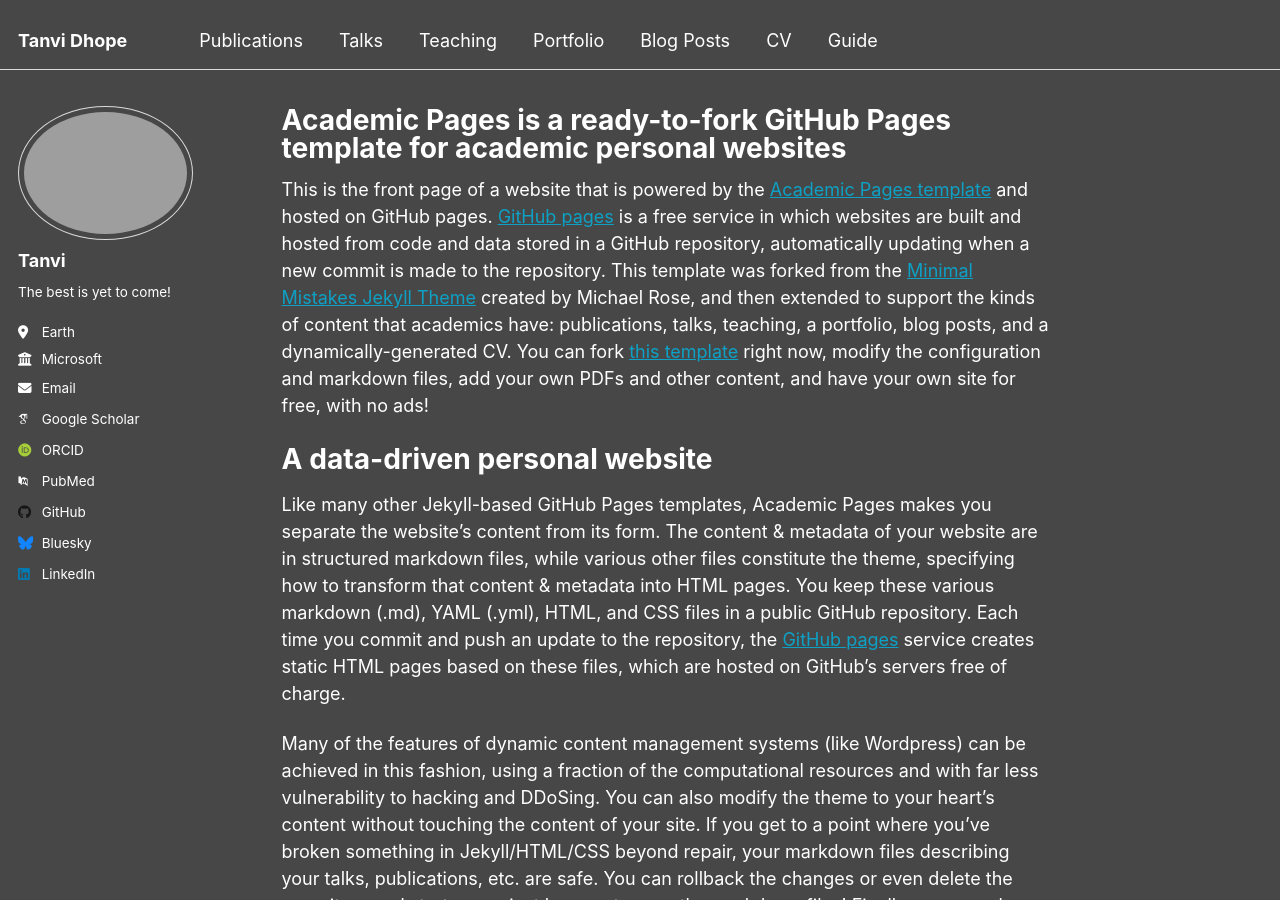
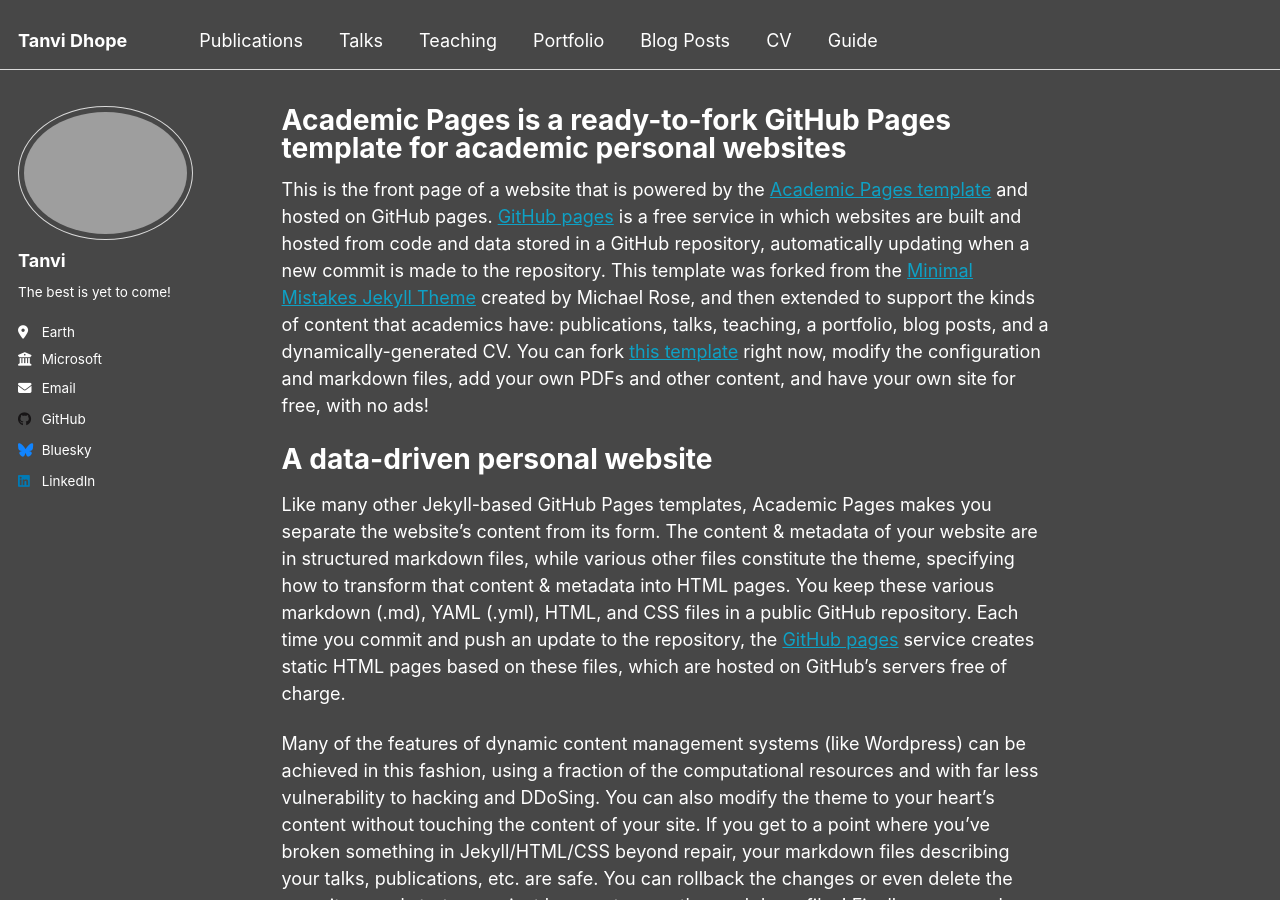
Before and after one commit to tanvidhope/tanvidhope.github.io, a Jekyll site: the page built from _pages/about.md, in a window 1280 px wide and 900 px high. Built offline with Jekyll 4.4.1, drawn with Linux system fonts in a browser that asks for light colours; some web fonts are replaced.

Commit message:
Update _config.yml

```diff
--- a/_config.yml
+++ b/_config.yml
@@ -33,11 +33,10 @@
 
   # Academic websites
   arxiv            : # URL - Update with the correct link to your profile
-  googlescholar    : "https://scholar.google.com/citations?user=PS_CX0AAAAAJ"
+  googlescholar    : # "https://scholar.google.com/citations?user=PS_CX0AAAAAJ"
   impactstory      : # URL
-  orcid            : "http://orcid.org/yourorcidurl"
+  orcid            : # URL
   semantic         : # URL
-  pubmed           : "https://www.ncbi.nlm.nih.gov/pubmed/?term=john+snow"
   researchgate     : # URL
   scopus           : # URL
 
```
